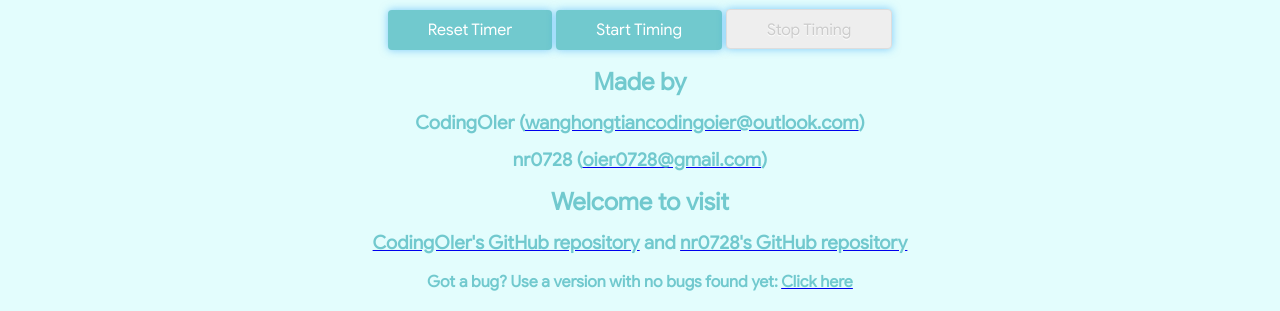
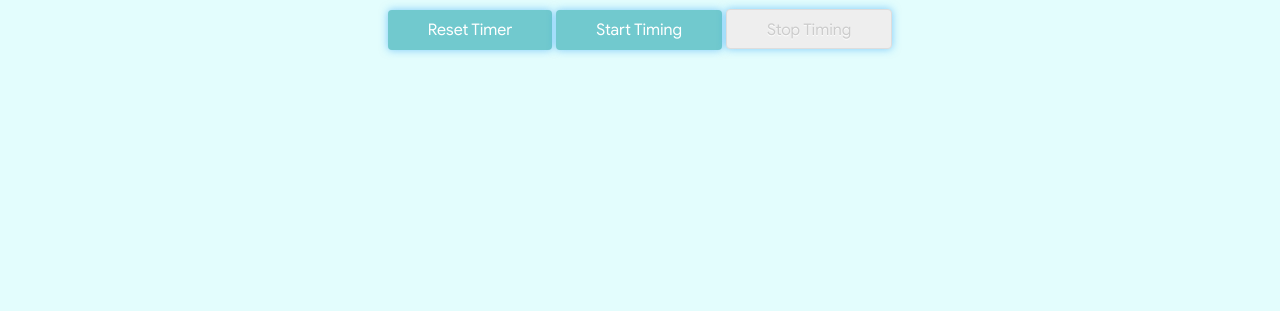
Before and after one commit to CQYC-OIer/5-Timer, a plain HTML site: page index.html in a window 1280 px wide. Shown: the part 609-920 px from the top of the page. After the commit the page ends 800 px from the top, so only its background shows below. Drawn offline with Linux system fonts and the light colour scheme.

Commit message:
Remove unnecessary details from index.html

```diff
--- a/index.html
+++ b/index.html
@@ -170,13 +170,6 @@
 <button id="renewButton" onclick="init()" class="button button-glow button-rounded button-primary">重置计时器</button>
 <button id="startButton" onclick="go()" class="button button-glow button-rounded button-primary">开始计时</button>
 <button id="stopButton" onclick="stop()" class="button button-glow button-rounded button-primary" disabled="">停止计时</button>
-<h2 id="normal-text">Made by</h2>
-<h3 id="normal-text">CodingOIer (<a href="mailto:wanghongtiancodingoier@outlook.com"><font color="#71c9ce">wanghongtiancodingoier@outlook.com</font></a>)</h3>
-<h3 id="normal-text">nr0728 (<a href="mailto:oier0728@gmail.com"><font color="#71c9ce">oier0728@gmail.com</font></a>)</h3>
-<h2 id="normal-text">Welcome to visit</h2>
-<h3 id="normal-text"><a href="https://github.com/CodingOIer/5-Timer"><font color="#71c9ce">CodingOIer's GitHub repository</font></a> and <a href="https://github.com/nr0728/timer"><font color="#71c9ce">nr0728's GitHub repository</font></a></h3>
-<h4 id="normal-text">有 bug？使用暂无发现 bug 的<a href="https://nr0728.github.io/timer/old.html"><font color="#71c9ce">旧版</font></a></h4>
-
 <script>
 let nowlang='en';
 
```
